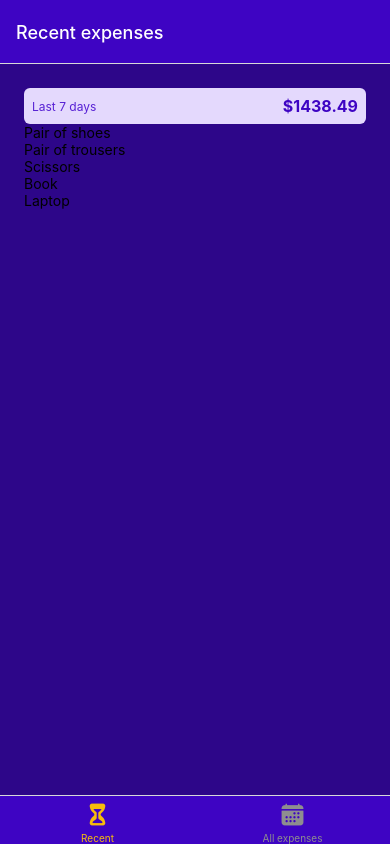
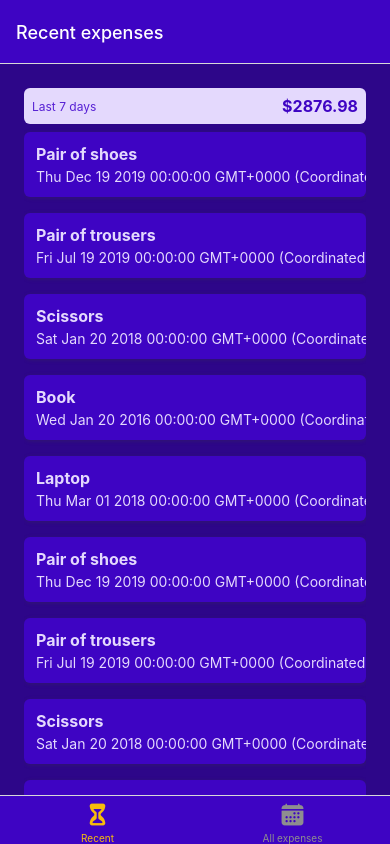
Before and after one commit to pizarrosch/expense-check-app-rn, a React Native app: screen /ManageExpense in a window 390 px wide. Built offline with nearby package versions, Linux system fonts and the light colour scheme.

Commit message:
Create an expense item component

```diff
--- /dev/null
+++ b/components/ExpenseItem.js
@@ -0,0 +1,54 @@
+import {Pressable, View, Text, StyleSheet} from "react-native";
+import {GlobalStyles} from "../constants/styles";
+
+export default function ExpenseItem({amount, date, description}) {
+  return (
+    <Pressable>
+      <View style={styles.container}>
+        <View>
+          <Text style={[styles.textBase, styles.description]}>{description}</Text>
+          <Text style={styles.textBase}>{date.toString()}</Text>
+        </View>
+        <View style={styles.amountContainer}>
+          <Text style={styles.amount}>{amount}</Text>
+        </View>
+      </View>
+    </Pressable>
+  )
+}
+
+const styles = StyleSheet.create({
+  container: {
+    padding: 12,
+    marginVertical: 8,
+    backgroundColor: GlobalStyles.colors.primary500,
+    flexDirection: 'row',
+    justifyContent: 'space-between',
+    borderRadius: 6,
+    elevation: 3, //for Android
+    shadowColor: GlobalStyles.colors.gray500,
+    shadowRadius: 4,
+    shadowOffset: {width: 1, height: 1},
+    shadowOpacity: 0.4
+  },
+  textBase: {
+    color: GlobalStyles.colors.primary50
+  },
+  description: {
+    fontSize: 16,
+    marginBottom: 4,
+    fontWeight: "bold"
+  },
+  amountContainer: {
+    paddingHorizontal: 12,
+    paddingVertical: 4,
+    backgroundColor: 'white',
+    justifyContent: 'center',
+    alignItems: 'center',
+    borderRadius: 4
+  },
+  amount: {
+    color: GlobalStyles.colors.primary500,
+    fontWeight: 'bold'
+  }
+})
--- a/components/Expenses Output/ExpensesList.js
+++ b/components/Expenses Output/ExpensesList.js
@@ -1,8 +1,9 @@
-import {FlatList, Text} from "react-native";
+import {FlatList} from "react-native";
+import ExpenseItem from "../ExpenseItem";
 
 function renderExpenseItem(itemData) {
   return (
-    <Text>{itemData.item.description}</Text>
+    <ExpenseItem {...itemData.item}/>
   )
 }
 
--- a/components/Expenses Output/ExpensesOutput.js
+++ b/components/Expenses Output/ExpensesOutput.js
@@ -33,6 +33,36 @@
     description: 'Laptop',
     amount: 1200.49,
     date: new Date('2018-03-01')
+  },
+  {
+    id: 'e6',
+    description: 'Pair of shoes',
+    amount: 59.99,
+    date: new Date('2019-12-19')
+  },
+  {
+    id: 'e7',
+    description: 'Pair of trousers',
+    amount: 129.99,
+    date: new Date('2019-07-19')
+  },
+  {
+    id: 'e8',
+    description: 'Scissors',
+    amount: 34.57,
+    date: new Date('2018-01-20')
+  },
+  {
+    id: 'e9',
+    description: 'Book',
+    amount: 13.45,
+    date: new Date('2016-01-20')
+  },
+  {
+    id: 'e10',
+    description: 'Laptop',
+    amount: 1200.49,
+    date: new Date('2018-03-01')
   }
 ]
 
@@ -47,7 +77,9 @@
 
 const styles = StyleSheet.create({
   container: {
-    padding: 24,
+    paddingHorizontal: 24,
+    paddingTop: 24,
+    paddingBottom: 0,
     backgroundColor: GlobalStyles.colors.primary700,
     flex: 1
   }
```
